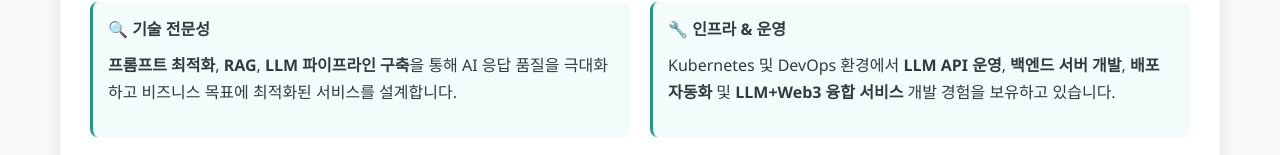
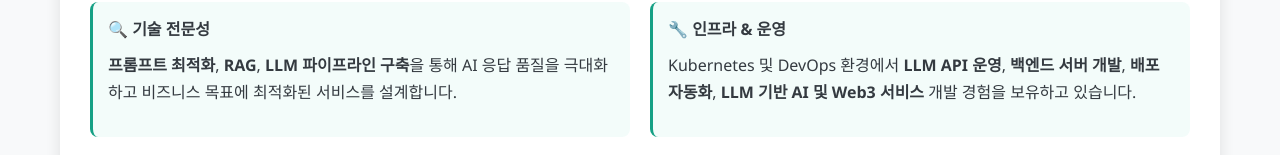
Before and after one commit to uyeonyx/resume, a plain HTML site: page index.html in a window 1280 px wide. Shown: the part 562-717 px from the top of the page. Drawn offline with Linux system fonts and the light colour scheme.

Commit message:
Update index.html

```diff
--- a/index.html
+++ b/index.html
@@ -380,7 +380,7 @@
                 <div style="padding: 15px; background-color: rgba(26, 188, 156, 0.05); border-radius: 8px; border-left: 3px solid var(--accent);">
                     <p style="font-weight: 500; margin-bottom: 10px;">🔧 <strong>인프라 & 운영</strong></p>
                     <p style="line-height: 1.7;">
-                        Kubernetes 및 DevOps 환경에서 <strong>LLM API 운영</strong>, <strong>백엔드 서버 개발</strong>, <strong>배포 자동화</strong> 및 <strong>LLM+Web3 융합 서비스</strong> 개발 경험을 보유하고 있습니다.
+                        Kubernetes 및 DevOps 환경에서 <strong>LLM API 운영</strong>, <strong>백엔드 서버 개발</strong>, <strong>배포 자동화</strong>, <strong>LLM 기반 AI 및 Web3 서비스</strong> 개발 경험을 보유하고 있습니다.
                     </p>
                 </div>
             </div>
```
